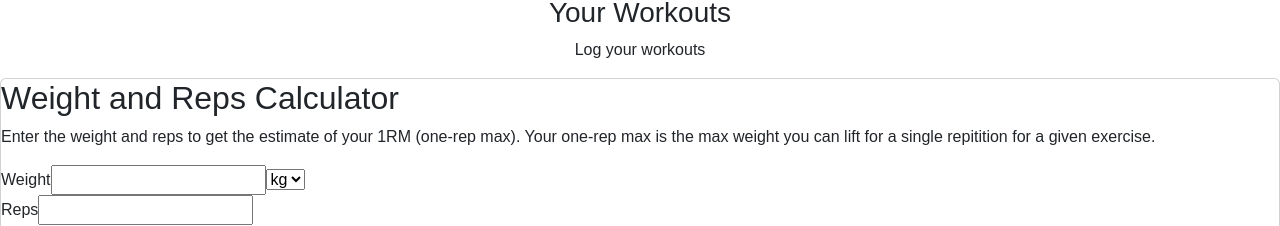
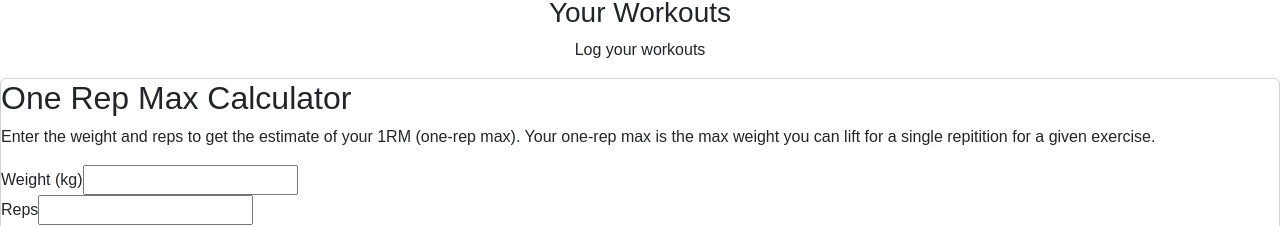
Before and after one commit to Clelia-M/WellFit, a React (Create React App) app: page / in a window 1280 px wide. Shown: the part 726-952 px from the top of the page. Built offline with nearby package versions, Linux system fonts and the light colour scheme.

Commit message:
function started for one rep max

```diff
--- a/src/components/Workout.js
+++ b/src/components/Workout.js
@@ -1,9 +1,10 @@
 import React from "react";
 
+// HTML structure
 function Workout() {
   return (
     <div className="card">
-      <h2>Weight and Reps Calculator</h2>
+      <h2>One Rep Max Calculator</h2>
       <p>
         Enter the weight and reps to get the estimate of your 1RM (one-rep max).
         Your one-rep max is the max weight you can lift for a single repitition
@@ -11,12 +12,8 @@ function Workout() {
       </p>
       <form>
         <label>
-          Weight
+          Weight (kg)
           <input type="text" weight="weight" />
-          <select name="liftmassunit" id="liftmassunit">
-            <option value="kg"> kg </option>
-            <option value="lb"> lb </option>
-          </select>
         </label>
         <br></br>
         <label>
@@ -42,4 +39,15 @@ function Workout() {
   );
 }
 
+// one rep max function
+function OneRepMax() {
+  const fitness = require('fitness-calc');
+
+  const weight = 100;
+  const reps = 5;
+
+  const oneRepMax = fitness.oneRepMaxEpley(weight, reps);
+  console.log(oneRepMax);
+}
+
 export default Workout;
```
